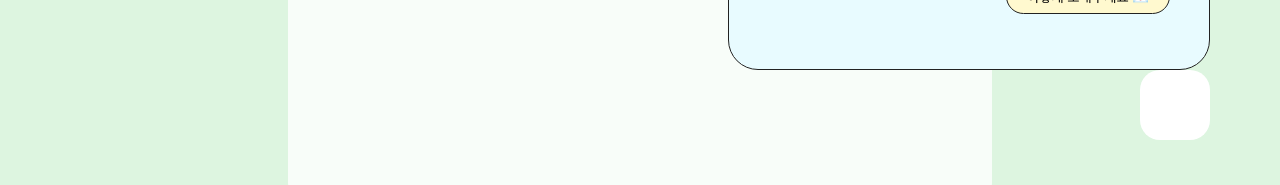
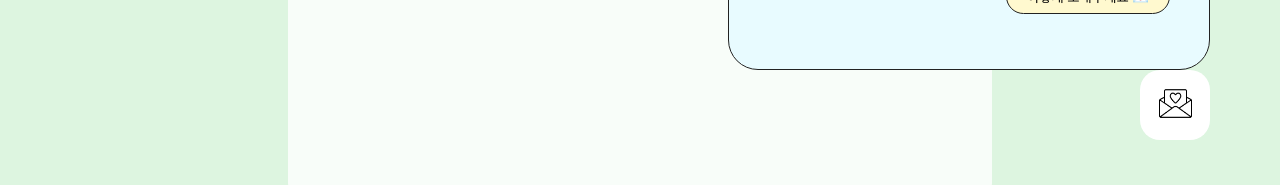
Before and after one commit to pknu-wap/2025_1_WEB_2, a React (Create React App) app in the folder client/: page /create in a window 1280 px wide. Shown: the part 590-775 px from the top of the page. Built offline with nearby package versions, Linux system fonts and the light colour scheme; a web font is replaced by a local one.

Commit message:
feature : 편지 정보 저장 플로팅 버튼에 아이콘 추가

```diff
--- a/client/src/assets/FloatingButton.module.css
+++ b/client/src/assets/FloatingButton.module.css
@@ -14,3 +14,7 @@
     background-color: #EDEDED;
     cursor: pointer;
 }
+
+.floating_btn{
+    width: 35px;
+}
--- a/client/src/components/FloatingButton.js
+++ /dev/null
@@ -1,8 +0,0 @@
-import React from "react";
-import styles from "../assets/FloatingButton.module.css";
-
-const FloatingButton = ({ handleOpen }) => {
-  return <button className={styles.btn} onClick={handleOpen} />;
-};
-
-export default FloatingButton;
--- /dev/null
+++ b/client/src/components/LetterCreate/LetterFloatingButton.js
@@ -0,0 +1,12 @@
+import React from "react";
+import styles from "../../assets/FloatingButton.module.css";
+import LetterIcon from "../../assets/LetterCreate/love-letter.png";
+const LetterFloatingButton = ({ handleOpen }) => {
+  return (
+    <button className={styles.btn} onClick={handleOpen}>
+      <img src={LetterIcon} className={styles.floating_btn} />
+    </button>
+  );
+};
+
+export default LetterFloatingButton;
--- a/client/src/pages/LetterCreatePage.js
+++ b/client/src/pages/LetterCreatePage.js
@@ -1,7 +1,7 @@
 import React, { useState } from "react";
 import LetterInputForm from "../components/LetterCreate/LetterInputForm";
 import styles from "../assets/LetterCreate/LetterCreatePage.module.css";
-import FloatingButton from "../components/FloatingButton";
+import LetterFloatingButton from "../components/LetterCreate/LetterFloatingButton";
 import LetterInfoForm from "../components/LetterCreate/LetterInfoForm";
 
 const LetterCreatePage = ({}) => {
@@ -56,7 +56,6 @@ const LetterCreatePage = ({}) => {
             placeholderName={"제목을 적어주세요"}
             onChange={(e) => {
               setTitle(e.target.value);
-              console.log({ title });
             }}
           />
         </div>
@@ -68,7 +67,6 @@ const LetterCreatePage = ({}) => {
             customFontSize={16}
             onChange={(e) => {
               setContent(e.target.value);
-              console.log({ content });
             }}
           />
         </div>
@@ -101,7 +99,7 @@ const LetterCreatePage = ({}) => {
       />
 
       {/* 플로팅 버튼 */}
-      <FloatingButton handleOpen={handleOpen} />
+      <LetterFloatingButton handleOpen={handleOpen} />
     </div>
   );
 };
```
Also changed, not shown: client/src/assets/LetterCreate/love-letter.png (added).
